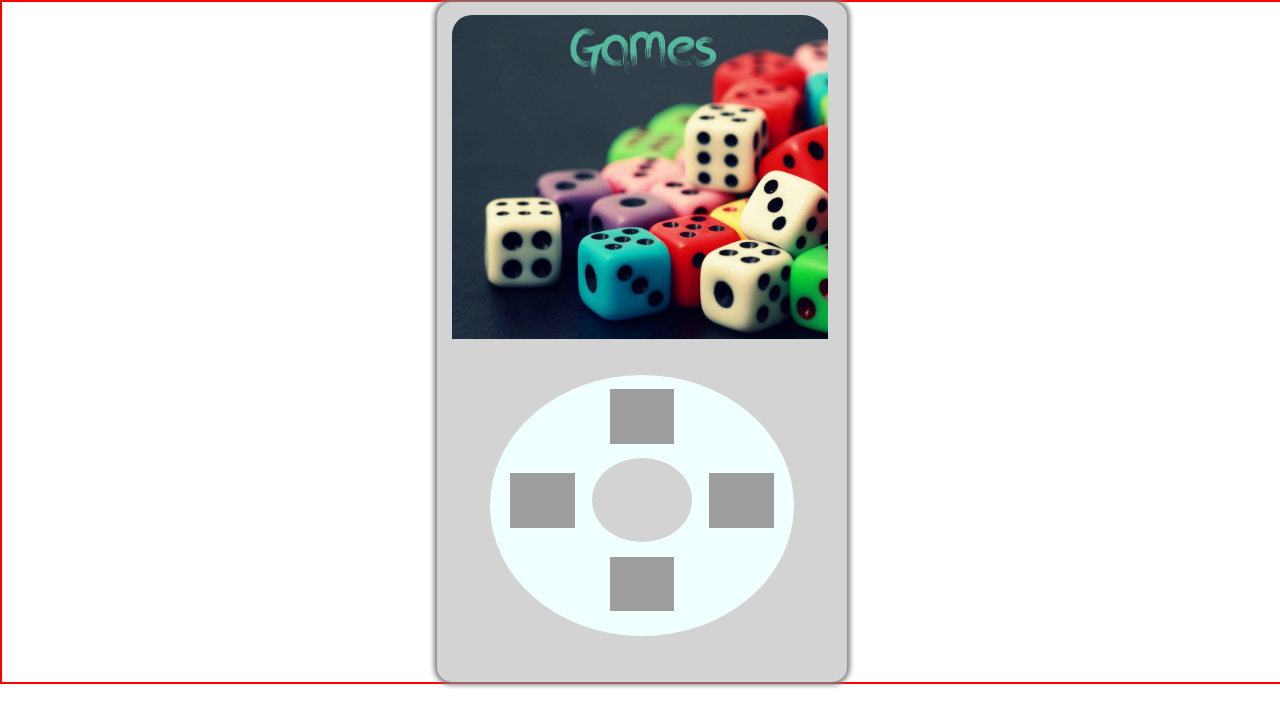
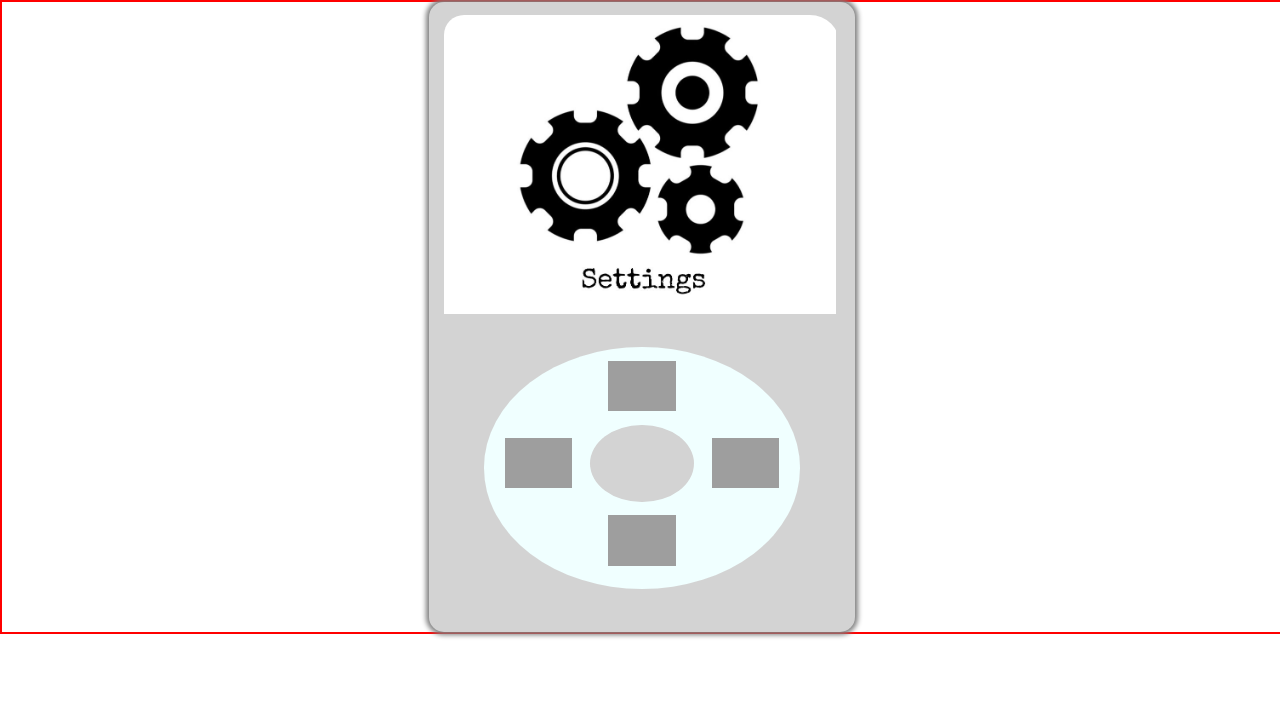
Before and after one commit to dheerajk7/IPOD-react-CN, a React (Create React App) app: page / in a window 1280 px wide. Shown: the top 726 px of the page. Built offline with nearby package versions, Linux system fonts and the light colour scheme; grey boxes are pictures that could not be loaded.

Commit message:
add setting component

```diff
--- a/src/assets/css/app.css
+++ b/src/assets/css/app.css
@@ -1,7 +1,7 @@
 .app {
   border: 2px solid red;
   margin: 0px;
-  height: 680px;
+  height: 630px;
   width: 100%;
   display: flex;
   justify-content: center;
--- a/src/assets/css/common.css
+++ b/src/assets/css/common.css
@@ -4,4 +4,5 @@
   margin: 0;
   background-repeat: no-repeat;
   background-size: cover;
+  background-position: center;
 }
--- a/src/assets/css/ipod.css
+++ b/src/assets/css/ipod.css
@@ -1,5 +1,5 @@
 .container {
-  width: 30%;
+  width: 400px;
   display: flex;
   flex-direction: column;
   align-items: center;
--- a/src/assets/css/setting.css
+++ b/src/assets/css/setting.css
@@ -0,0 +1,3 @@
+.setting-container {
+  background-image: url('../images/setting.jpg');
+}
--- a/src/components/Screen.js
+++ b/src/components/Screen.js
@@ -1,13 +1,16 @@
 import React, { Component } from 'react';
 // import Menu from './Menu';
-import Games from './Games';
+// import Games from './Games';
+import Setting from './Setting';
 import '../assets/css/screen.css';
 
 class Screen extends Component {
   render() {
     return (
       <div className="screen-container">
-        <Games />
+        {/* <Menu />
+        <Games /> */}
+        <Setting />
       </div>
     );
   }
--- a/src/components/Setting.js
+++ b/src/components/Setting.js
@@ -0,0 +1,11 @@
+import React, { Component } from 'react';
+import '../assets/css/common.css';
+import '../assets/css/setting.css';
+
+class Setting extends Component {
+  render() {
+    return <div className="setting-container screen-item-container"></div>;
+  }
+}
+
+export default Setting;
```
Also changed, not shown: src/assets/images/setting.jpg.
